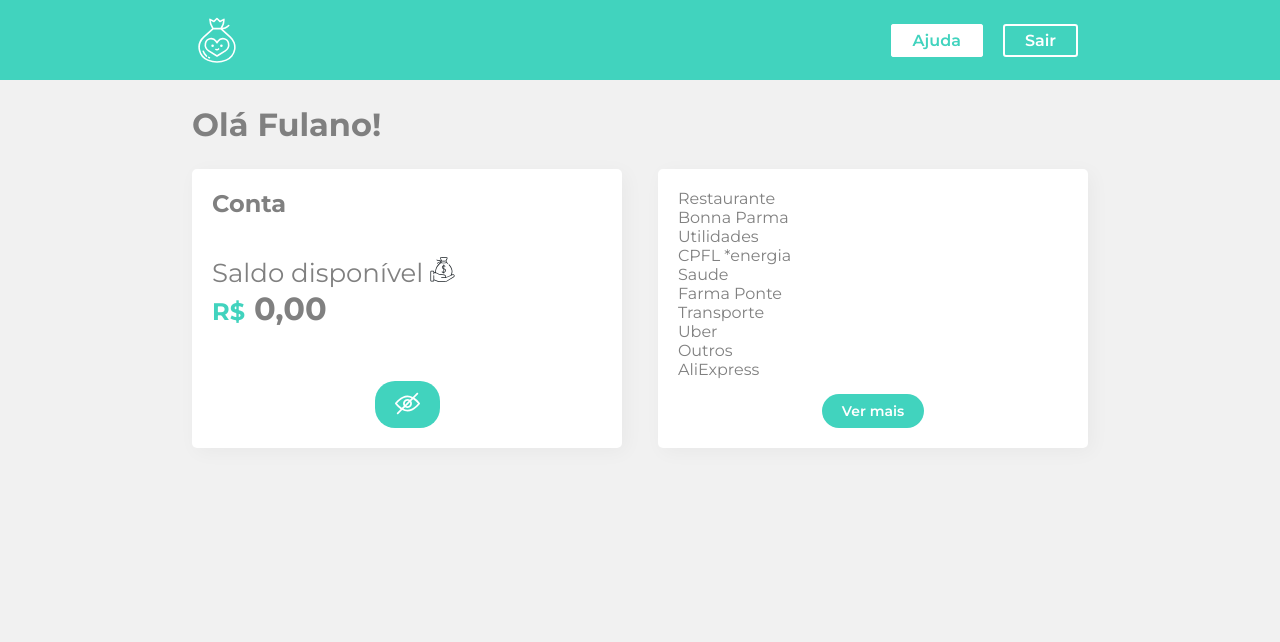
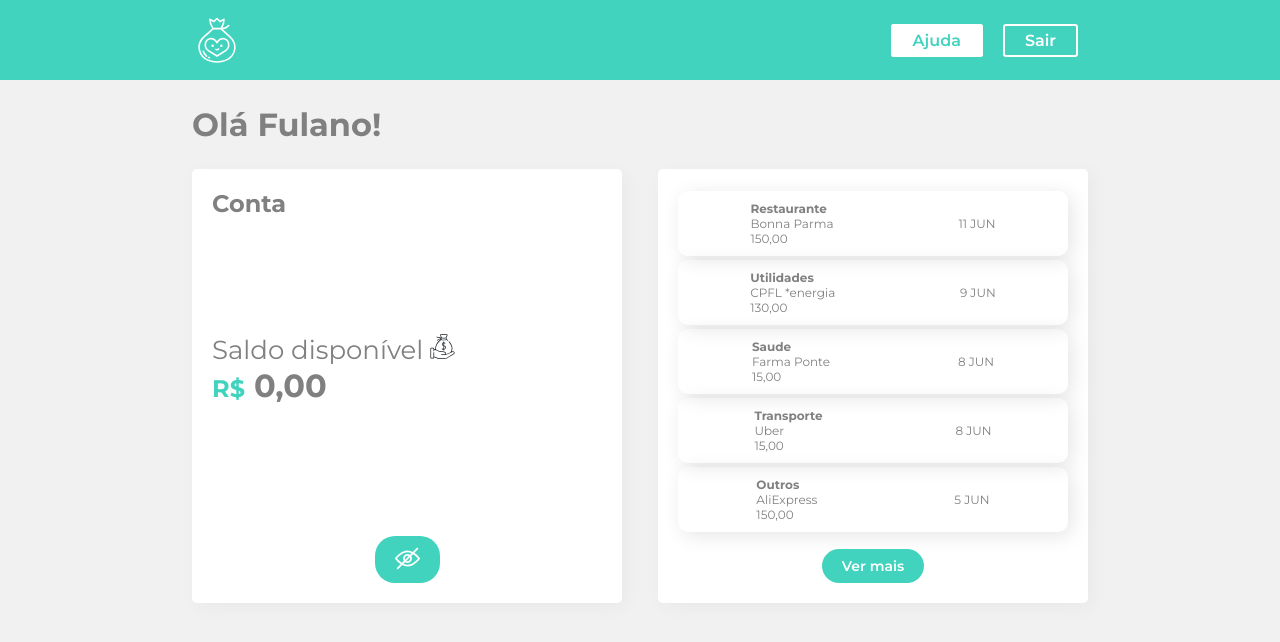
Before and after one commit to alexandrehalas/react-styled-components, a React (Create React App) app: page / in a window 1280 px wide. Shown: the top 642 px of the page. Built offline with nearby package versions, Linux system fonts and the light colour scheme.

Commit message:
Construído componentes Itens e Item e aplicado ao componente Extrato

```diff
--- a/src/Components/Extrato/index.jsx
+++ b/src/Components/Extrato/index.jsx
@@ -1,5 +1,6 @@
 import React from 'react'
 import { extratoLista } from '../../info'
+import Itens from '../Itens'
 import { Box, Button } from '../UI'
 
 export default function Extrato() {
@@ -7,10 +8,7 @@
         <Box>
             {extratoLista.updates.map(({ id, type, value, date, from }) => {
                 return (
-                    <div key={id}>
-                        <div>{type}</div>
-                        <div>{from}</div>
-                    </div>
+                    <Itens key={id} type={type} value={value} date={date} from={from} />
                 )
             })}
             <Button>Ver mais</Button>
--- /dev/null
+++ b/src/Components/Item/index.jsx
@@ -0,0 +1,21 @@
+import React from 'react'
+import styled from 'styled-components'
+
+const Item = styled.div`
+    display: flex;
+    flex-direction: column;
+
+    .text {
+        font-weight: bold;
+    }
+`
+
+export default ({ type, from, value }) => {
+    return (
+        <Item>
+            <span className='text'>{type}</span>
+            <span>{from}</span>
+            <span>{value}</span>
+        </Item>
+    )
+}
--- /dev/null
+++ b/src/Components/Itens/index.jsx
@@ -0,0 +1,23 @@
+import React from 'react'
+import styled from 'styled-components'
+import Item from '../Item'
+
+const Itens = styled.div`
+  box-shadow: 4px 4px 20px 0px rgba(0,0,0,0.1);
+  border-radius: 10px;
+  margin: 2px 0;
+  display: flex;
+  align-items: center;
+  justify-content: space-around;
+  padding: 10px;
+  font-size: 12px;
+`
+
+export default (props) => {
+    return (
+        <Itens>
+            <Item {...props}></Item>
+            <span>{props.date}</span>
+        </Itens>
+    )
+}
```
